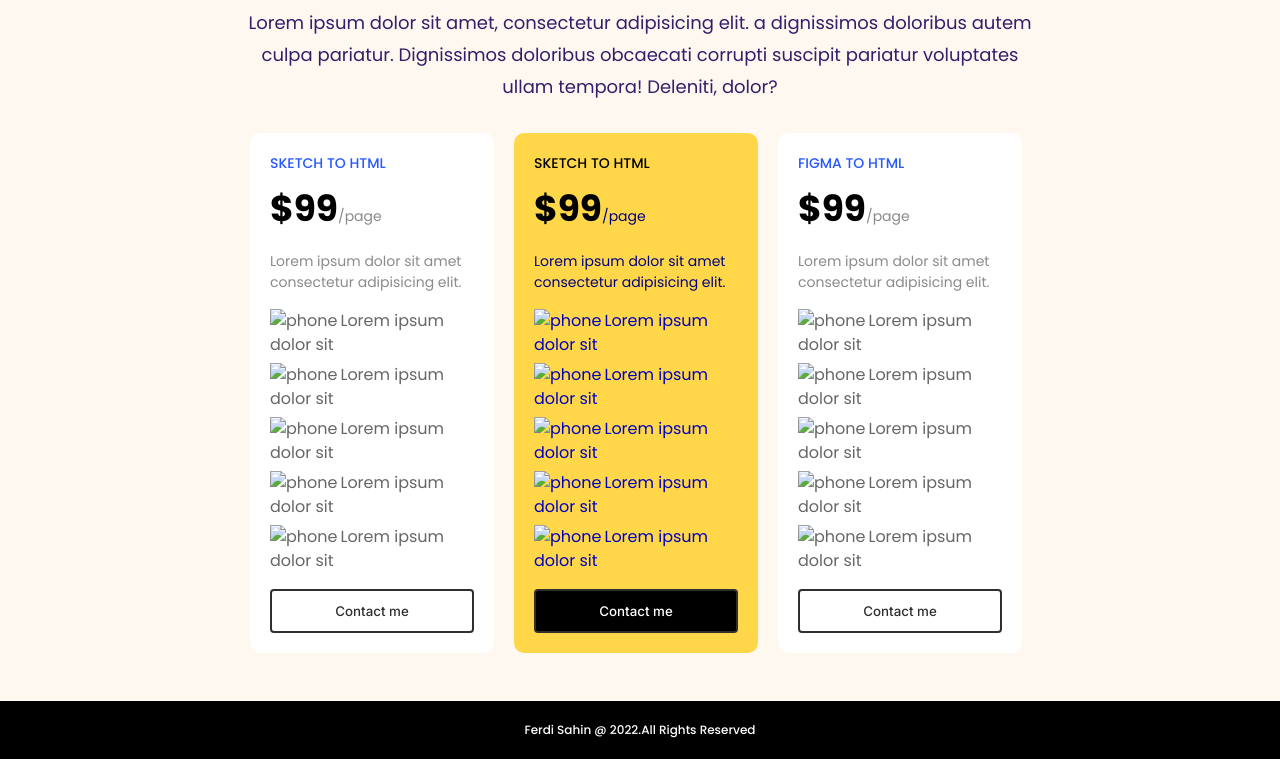
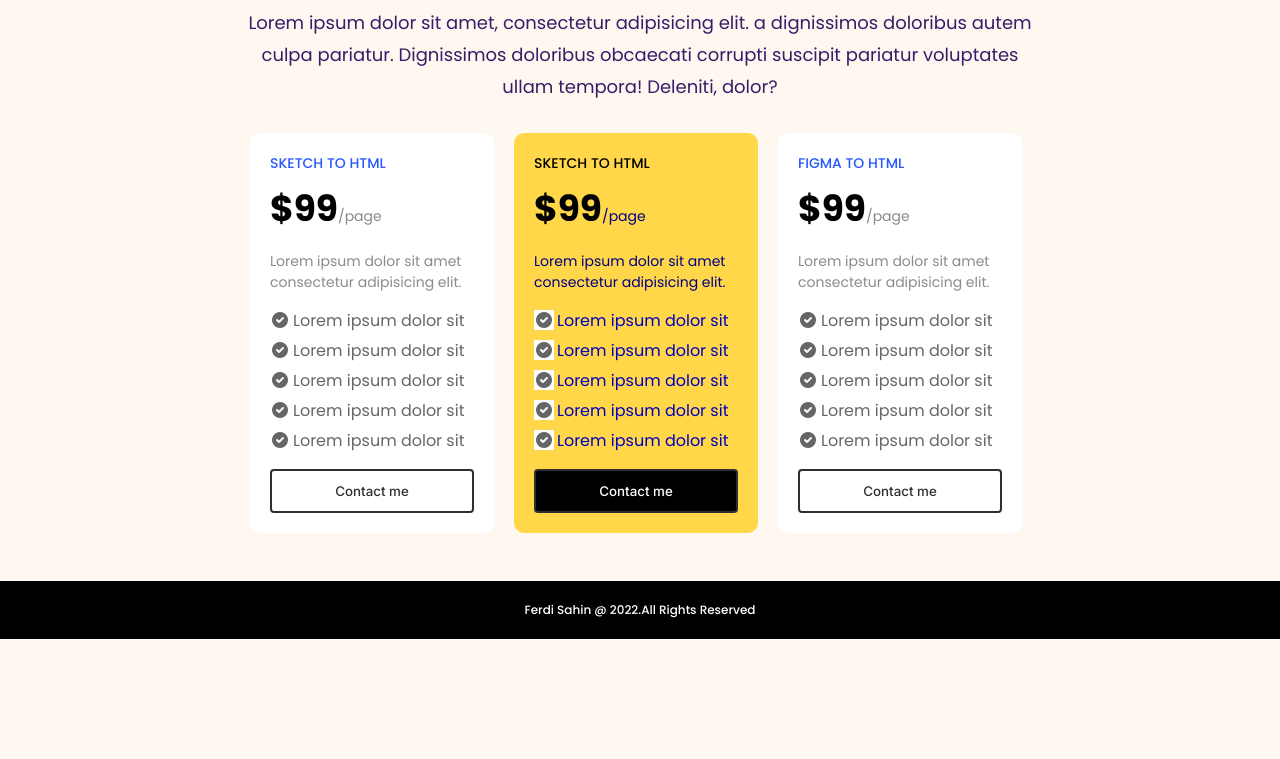
Before and after one commit to pragatiray/Figma-mockup-design-, a plain HTML site: page index.html in a window 1280 px wide. Shown: the part 1865-2624 px from the top of the page. After the commit the page ends 2504 px from the top, so only its background shows below. Drawn offline with Linux system fonts and the light colour scheme.

Commit message:
Update index.html

```diff
--- a/index.html
+++ b/index.html
@@ -22,12 +22,12 @@
             <!--Email and Phone-->
             <div class="smalltext">
                 <span>
-                    <img src="vector.svg" width="12" height="12" alt="phone" style="margin-bottom:-4px;">
+                    <img src="Vector (2).svg" width="12" height="12" alt="phone" style="margin-bottom:-4px;">
                     (+90) 551 052 43 56
                 </span>
                 <div style="float:right;">
                     <span>
-                        <img src="Frame.svg" width="12" height="12" alt="frame" style="margin-bottom:-4px">
+                        <img src="Frame (2).jpg" width="12" height="12" alt="frame" style="margin-bottom:-4px">
                     </span>
                     ferdisahin@mail.com
                 </div>
@@ -38,7 +38,7 @@
             <h1>
                 Freelance Front-end Developer and
                 Wordpress Developer
-                <img src="Line 1.svg" id="yellowline">
+                <img src="Line 1(1).jpg" id="yellowline">
             </h1>
             <div class="bigtext par-1">Lorem ipsum dolor sit amet consectetur adipisicing elit. Rerum ad, eos minus
                 ratione, porro delectus modi perspiciatis possimus tenetur nulla
@@ -48,7 +48,7 @@
         </div>
         <!--Hero Image Parts-->
         <div id="hero-image-wrapper">
-            <img id="hero-image" src="Image.png" alt="Hero">
+            <img id="hero-image" src="Image.jpg" alt="Hero">
         </div>
     </div>
 
@@ -165,15 +165,15 @@
                     <div class="price">$99<span class="price-per">/page</span></div>
                     <div class="service-description">Lorem ipsum dolor sit amet consectetur adipisicing elit.</div>
                     <ul class="service-benefits">
-                        <li><img src="Frame (1).svg" width="20" height="20" alt="phone"
+                        <li><img src="Frame (1).jpg" width="20" height="20" alt="phone"
                                 style="margin-bottom:-4px;margin-right:3px;">Lorem ipsum dolor sit</li>
-                        <li><img src="Frame (1).svg" width="20" height="20" alt="phone"
+                        <li><img src="Frame (1).jpg" width="20" height="20" alt="phone"
                                 style="margin-bottom:-4px;margin-right:3px;">Lorem ipsum dolor sit</li>
-                        <li><img src="Frame (1).svg" width="20" height="20" alt="phone"
+                        <li><img src="Frame (1).jpg" width="20" height="20" alt="phone"
                                 style="margin-bottom:-4px;margin-right:3px;">Lorem ipsum dolor sit</li>
-                        <li><img src="Frame (1).svg" width="20" height="20" alt="phone"
+                        <li><img src="Frame (1).jpg" width="20" height="20" alt="phone"
                                 style="margin-bottom:-4px;margin-right:3px;">Lorem ipsum dolor sit</li>
-                        <li><img src="Frame (1).svg" width="20" height="20" alt="phone"
+                        <li><img src="Frame (1).jpg" width="20" height="20" alt="phone"
                                 style="margin-bottom:-4px;margin-right:3px;">Lorem ipsum dolor sit</li>
                     </ul>
                     <button class="service-contact-button">Contact me</button>
@@ -187,15 +187,15 @@
                     <div class="price">$99<span class="price-per">/page</span></div>
                     <div class="service-description">Lorem ipsum dolor sit amet consectetur adipisicing elit.</div>
                     <ul class="service-benefits">
-                        <li><img src="Frame (1).svg" width="20" height="20" alt="phone"
+                        <li><img src="Frame (1).jpg" width="20" height="20" alt="phone"
                                 style="margin-bottom:-4px;margin-right:3px;">Lorem ipsum dolor sit</li>
-                        <li><img src="Frame (1).svg" width="20" height="20" alt="phone"
+                        <li><img src="Frame (1).jpg" width="20" height="20" alt="phone"
                                 style="margin-bottom:-4px;margin-right:3px;">Lorem ipsum dolor sit</li>
-                        <li><img src="Frame (1).svg" width="20" height="20" alt="phone"
+                        <li><img src="Frame (1).jpg" width="20" height="20" alt="phone"
                                 style="margin-bottom:-4px;margin-right:3px;">Lorem ipsum dolor sit</li>
-                        <li><img src="Frame (1).svg" width="20" height="20" alt="phone"
+                        <li><img src="Frame (1).jpg" width="20" height="20" alt="phone"
                                 style="margin-bottom:-4px;margin-right:3px;">Lorem ipsum dolor sit</li>
-                        <li><img src="Frame (1).svg" width="20" height="20" alt="phone"
+                        <li><img src="Frame (1).jpg" width="20" height="20" alt="phone"
                                 style="margin-bottom:-4px;margin-right:3px;">Lorem ipsum dolor sit</li>
                     </ul>
                     <button class="service-contact-button">Contact me</button>
@@ -211,15 +211,15 @@
                     <div class="price">$99<span class="price-per">/page</span></div>
                     <div class="service-description">Lorem ipsum dolor sit amet consectetur adipisicing elit.</div>
                     <ul class="service-benefits">
-                        <li><img src="Frame (1).svg" width="20" height="20" alt="phone"
+                        <li><img src="Frame (1).jpg" width="20" height="20" alt="phone"
                                 style="margin-bottom:-4px;margin-right:3px;">Lorem ipsum dolor sit</li>
-                        <li><img src="Frame (1).svg" width="20" height="20" alt="phone"
+                        <li><img src="Frame (1).jpg" width="20" height="20" alt="phone"
                                 style="margin-bottom:-4px;margin-right:3px;">Lorem ipsum dolor sit</li>
-                        <li><img src="Frame (1).svg" width="20" height="20" alt="phone"
+                        <li><img src="Frame (1).jpg" width="20" height="20" alt="phone"
                                 style="margin-bottom:-4px;margin-right:3px;">Lorem ipsum dolor sit</li>
-                        <li><img src="Frame (1).svg" width="20" height="20" alt="phone"
+                        <li><img src="Frame (1).jpg" width="20" height="20" alt="phone"
                                 style="margin-bottom:-4px;margin-right:3px;">Lorem ipsum dolor sit</li>
-                        <li><img src="Frame (1).svg" width="20" height="20" alt="phone"
+                        <li><img src="Frame (1).jpg" width="20" height="20" alt="phone"
                                 style="margin-bottom:-4px;margin-right:3px;">Lorem ipsum dolor sit</li>
                     </ul>
                     <button class="service-contact-button">Contact me</button>
```
